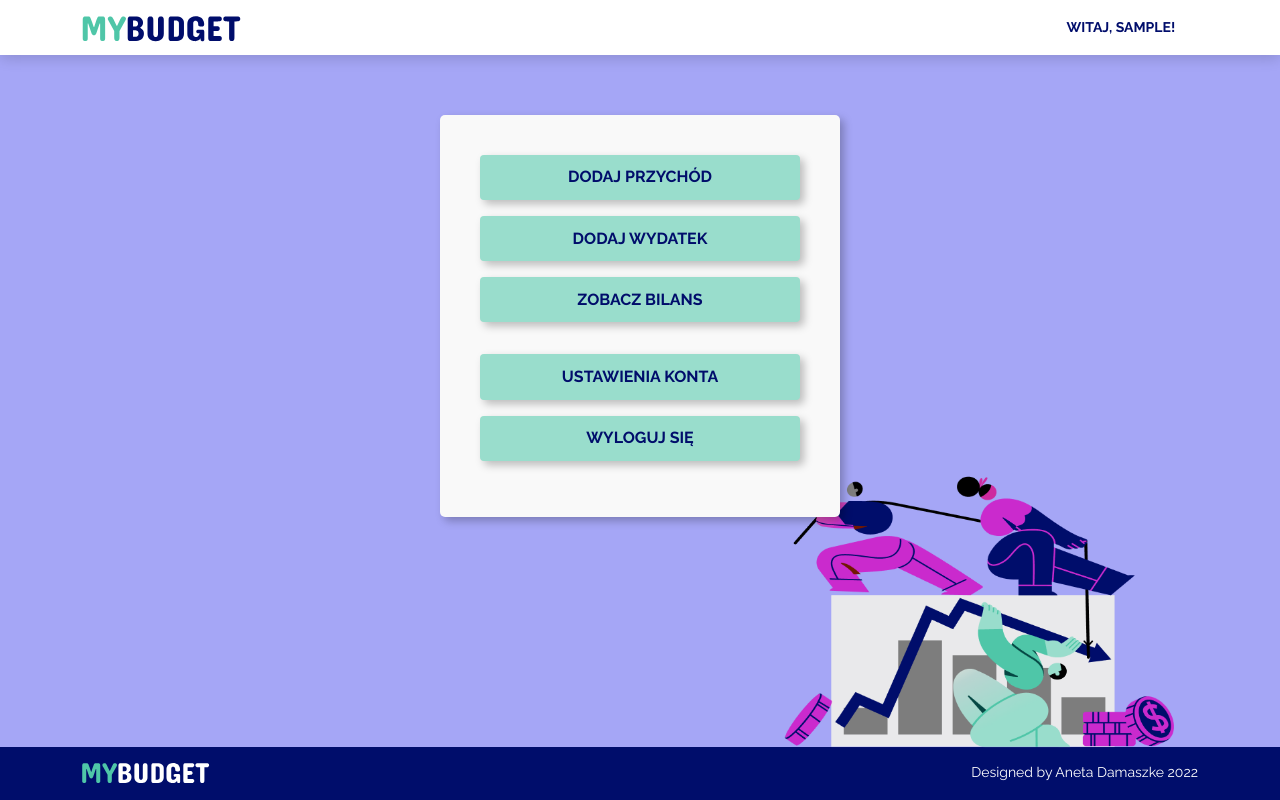
After one commit to AnetaDamaszke/My_budget_app_with_PHP, a PHP site: page /settings.php in a window 1280 px wide. The commit adds this page. Run offline with PHP 8.4, Linux system fonts and the light colour scheme; the visitor is signed in with stand-in values (Sample User, id 1).

Commit message:
New file setting added

```diff
--- a/css/custom.css
+++ b/css/custom.css
@@ -641,3 +641,7 @@ input:checked ~ .checkmark {
 .modal-dialog {
     top: 100px;
 }
+
+.modal-backdrop {
+    z-index: 0 !important;
+}
--- a/income.php
+++ b/income.php
@@ -142,7 +142,7 @@
                                                 <button type="button" class="btn-close" data-bs-dismiss="modal" aria-label="Close"></button>
                                             </div>
                                             <div class="modal-body">
-                                            <div class="col-md-6">
+                                                <div class="col-12">
                                                     <div id="categoryCheck" class="form-check">
                                                         <label class="form-check-label d-block mb-2"></label>
                                                         <div class="form-group pt-4">
@@ -153,7 +153,7 @@
                                                 </div>
                                             </div>
                                             <div class="modal-footer">
-                                            <button type="button" class="btn btn-secondary" data-mdb-dismiss="modal">Anuluj</button>
+                                                <button type="button" class="btn btn-secondary" data-bs-dismiss="modal">Anuluj</button>
                                                 <button type="submit" class="btn btn-primary">Dodaj do bazy</button>
                                             </div>
                                             </div>
--- a/logged_on.php
+++ b/logged_on.php
@@ -2,7 +2,7 @@
 
     session_start();
 
-    if (!isset($_SESSION['logged_on'])) {
+    //if (!isset($_SESSION['logged_on'])) {
 
         if ((!isset($_POST['email'])) || (!isset($_POST['password']))) {
             header('Location: login.php');
@@ -41,6 +41,6 @@
             header('Location: login.php');
             exit();
         }
-    }
+    //}
 
 ?>
--- /dev/null
+++ b/settings.php
@@ -0,0 +1,85 @@
+<?php
+
+    session_start();
+
+    if(!isset($_SESSION['logged_on'])) {
+        header('Location: login.php');
+    }
+
+?>
+
+<!DOCTYPE html>
+<html lang="pl">
+    <head>
+        <meta charset="UTF-8">
+        <meta name="description" content="Project for course">
+        <meta name="viewport" content="width=device-width, initial-scale=1, maximum-scale=1">
+        <title>My Budget App</title>
+        <link href="https://fonts.googleapis.com/css2?family=Concert+One&family=Raleway:wght@300;400;600;700&display=swap" rel="stylesheet">
+        <link rel="stylesheet" href="css/bootstrap.min.css">
+        <link rel="stylesheet" href="css/custom.css">
+    </head>
+    <body>
+
+        <!-- Navbar -->
+        <nav class="nav navbar navbar-light navbar-expand-md menu">
+            <div class="container">
+                <a class="navbar-brand" href="index.php">
+                    <img class="menu-logo" src="img/MYBUDGET.svg" alt="logo" />
+                </a>
+                <button class="navbar-toggler" type="button" data-bs-toggle="collapse" data-bs-target="#navContent">
+                    <span class="navbar-toggler-icon"></span>
+                </button>
+                <div class="collapse navbar-collapse justify-content-end" id="navContent">
+                    <div class="navbar-nav">
+                        <a href="#" class="nav-item nav-link menu-link">Witaj, <?= $_SESSION['name']; ?>!</a>
+                    </div>
+                </div>
+            </div>
+        </nav>
+
+        <!-- User menu -->
+        <section class="user-menu">
+            <div class="container">
+                <div class="m-auto user-menu__box">
+                    <a href="income.php" class="btn d-block text-uppercase user-menu__button" type="button">
+                        Dodaj przychód
+                    </a>
+                    <a href="expense.php" class="btn d-block text-uppercase user-menu__button" type="button">
+                        Dodaj wydatek
+                    </a>
+                    <a href="balance.php" class="btn d-block text-uppercase user-menu__button" type="button">
+                        Zobacz bilans
+                    </a>
+                    <div class="py-2"></div>
+                    <a href="setting.php" class="btn d-block text-uppercase user-menu__button" type="button">
+                        Ustawienia konta
+                    </a>
+                    <a href="logout.php" class="btn d-block text-uppercase user-menu__button" type="button">
+                        Wyloguj się
+                    </a>
+                </div>
+                <img class="img-fluid user-menu__img" src="img/REBUILD_THE_ECONOMY.png" alt="budżet domowy" />
+            </div>
+        </section>
+
+        <!-- Footer -->
+        <footer class="text-white site-footer">
+            <div class="container">
+                <div class="row pb-3">
+                    <div class="col-md-6 pt-3 text-center text-md-start">
+                        <img class="" src="img/MYBUDGET_FOOTER.svg" alt="logo" />
+                    </div>
+                    <div class="col-md-6 pt-3 text-center text-md-end">
+                        Designed by Aneta Damaszke 2022
+                    </div>
+
+                </div>
+            </div>
+        </footer>
+
+
+        <script src="https://cdn.jsdelivr.net/npm/bootstrap@5.1.3/dist/js/bootstrap.bundle.min.js" integrity="sha384-ka7Sk0Gln4gmtz2MlQnikT1wXgYsOg+OMhuP+IlRH9sENBO0LRn5q+8nbTov4+1p" crossorigin="anonymous"></script>
+        <script src="js/registration.js"></script>
+    </body>
+</html>
```
Also changed, not shown: connect.php (line endings or trailing spaces). Lines whose indentation alone changed are shown as unchanged.
